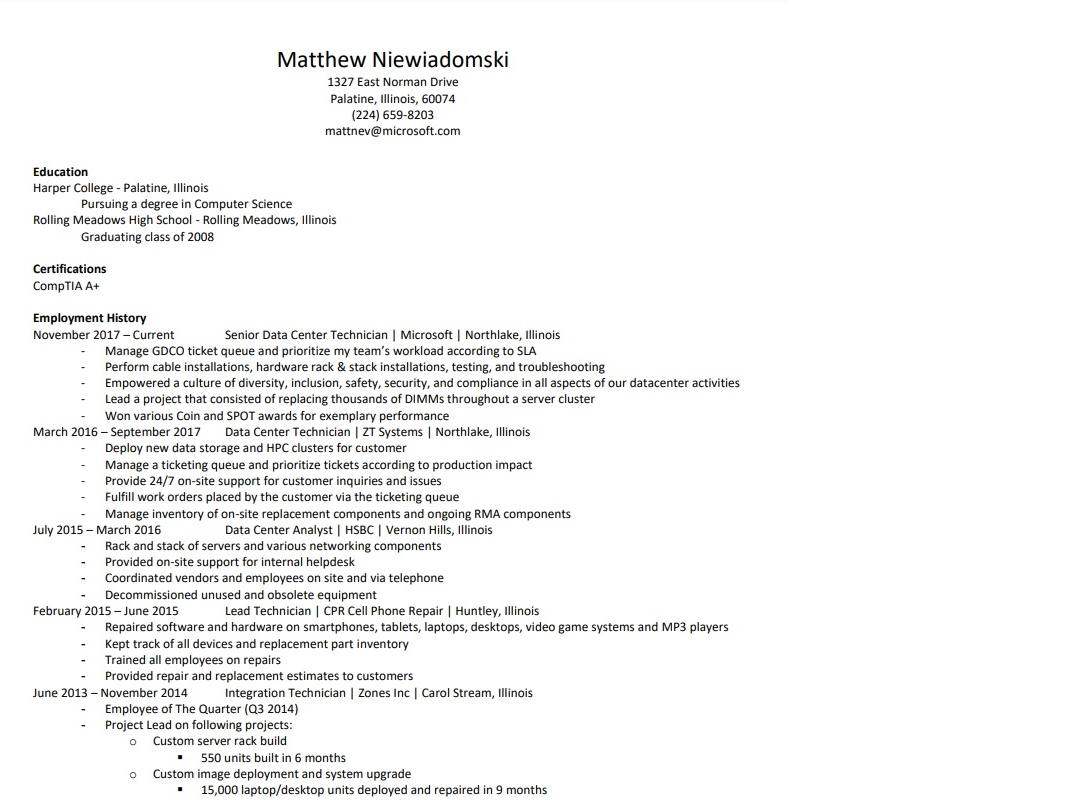
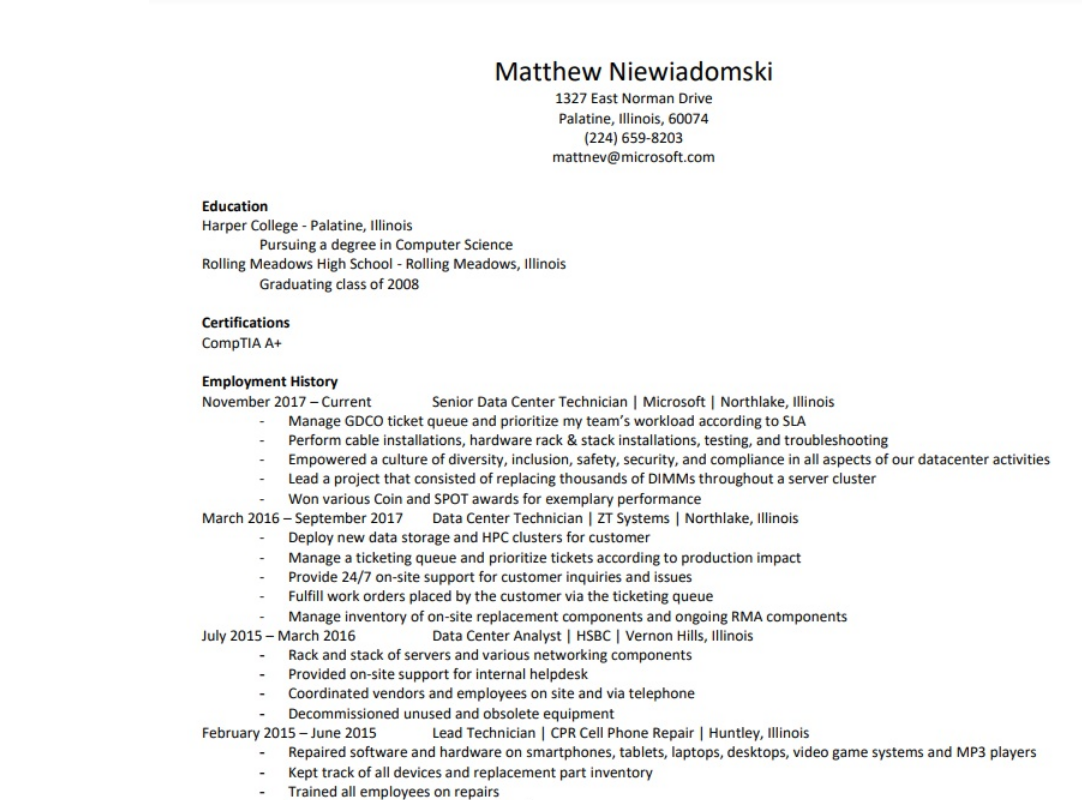
Before and after one commit to matt-nev/React-Resume, a React (Create React App) app: page / in a window 1280 px wide. Shown: the top 800 px of the page, without its empty margins (11-1093 px from the left). Built offline with nearby package versions, Linux system fonts and the light colour scheme.

Commit message:
add hover effect

```diff
--- a/src/Resume/Resume.js
+++ b/src/Resume/Resume.js
@@ -1,12 +1,15 @@
 import React from 'react';
-// import styles from './Resume.module.css';
+import styles from './Resume.module.css';
 
 export default class App extends React.Component {
   render() {
     return (
+    <div class={styles.container}>
       <div>
-        <img src="/Resume.jpg" alt="Resume" />
+        <img src="/Resume.jpg" alt="Resume" class={styles.image} />
+        <div class={styles.overlay}> Hire me pls </div>
       </div>
+    </div>
     );
   }
 }
--- a/src/Resume/Resume.module.css
+++ b/src/Resume/Resume.module.css
@@ -0,0 +1,36 @@
+.image {
+  display: block;
+  margin-left: auto;
+  margin-right: auto;
+  width: 100%;
+  height: 100%;
+  z-index: 1;
+}
+
+.overlay {
+  position: absolute;
+  top: 0;
+  background: rgb(0, 0, 0);
+  background: rgba(0, 0, 0, 0.5);
+  color: #f1f1f1;
+  width: 100%;
+  height: 15px;
+  transition: 0.5s ease;
+  opacity: 0;
+  color: white;
+  font-size: 20px;
+  padding: 20px;
+  text-align: center;
+}
+
+.container {
+  display: block;
+  margin-left: auto;
+  margin-right: auto;
+  position: relative;
+  width: 75%;
+  height: 75%;
+}
+.container:hover .overlay {
+  opacity: 1;
+}
```
